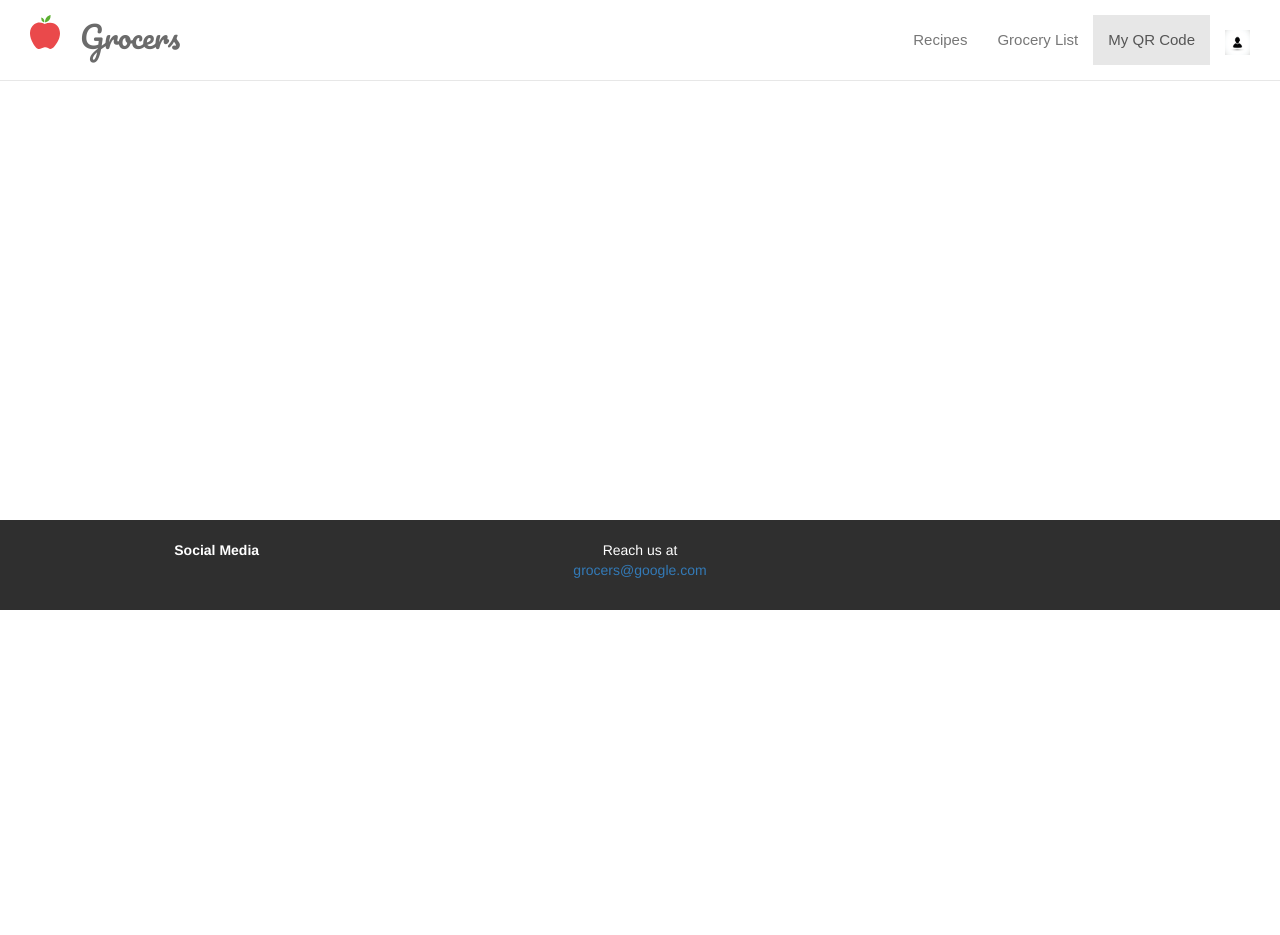
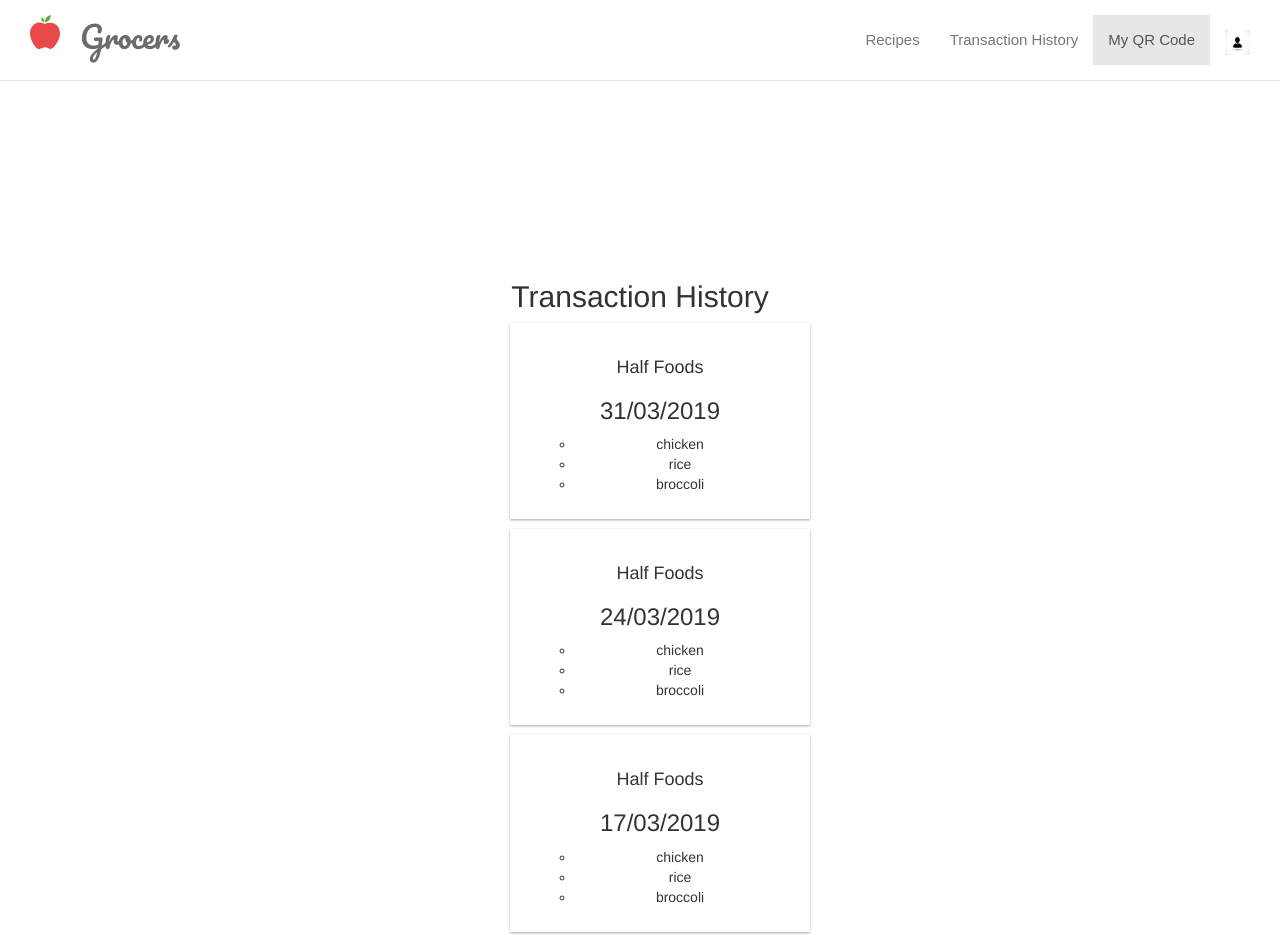
Before and after one commit to Erich-e/lahacks2019, a website: page app/frontend/grocery-list.ejs in a window 1280 px wide. Shown: the top 935 px of the page. Before the commit the page ends 800 px from the top, so only its background shows below. Drawn offline with nearby package versions, Linux system fonts and the light colour scheme; files that its build step writes are made by us from their sources.

Commit message:
purchase history page

```diff
--- a/app/frontend/dashboard.ejs
+++ b/app/frontend/dashboard.ejs
@@ -82,7 +82,7 @@ c35.1-8.4,46.3,54.3,101.9-41.6S205.1,29.9,115.2,71.5z"/>
 	    </ul>
 	    <ul class="nav navbar-nav navbar-right" style="padding-top: 15px; padding-right: 15px;">
 	      <li><a href="recipes">Recipes</a></li>
-	      <li><a href="grocery-list">Grocery List</a></li>
+	      <li><a href="grocery-list">Transaction History</a></li>
 	      <li class="active">
 					<a href="dashboard">My QR Code</a>
 			</li>
--- a/app/frontend/grocery-list.ejs
+++ b/app/frontend/grocery-list.ejs
@@ -77,7 +77,7 @@
 	    </ul>
 	    <ul class="nav navbar-nav navbar-right" style="padding-top: 15px; padding-right: 15px;">
 	      <li><a href="recipes">Recipes</a></li>
-	      <li><a href="grocery-list">Grocery List</a></li>
+	      <li><a href="grocery-list">Transaction History</a></li>
 				<li class="active"><a href="dashboard">My QR Code</a></li>
 				<li class="dropdown">
 					<a href="#" data-toggle="dropdown" class="dropdown-toggle">
@@ -92,10 +92,51 @@
 	</nav>
 
 	<!-- Fill Content Later -->
-	<div class="content">
-
-
-
+	<div class="content" style="display: block">
+		<center>
+		<h2>Transaction History</h2>
+		<% var data = [
+		{
+			vendorName: "Half Foods",
+			date: "31/03/2019",
+			foodItems: ["chicken", "rice", "broccoli"]
+		},
+		{
+			vendorName: "Half Foods",
+			date: "24/03/2019",
+			foodItems: ["chicken", "rice", "broccoli"]
+		},
+		{
+			vendorName: "Half Foods",
+			date: "17/03/2019",
+			foodItems: ["chicken", "rice", "broccoli"]
+		},
+		{
+			vendorName: "Frozen Pizza Supercenter",
+			date: "10/03/2019",
+			foodItems: ["DiGiorno", "DiGiorno", "DiGiorno", "DiGiorno", "DiGiorno"]
+		},
+		{
+			vendorName: "Half Foods",
+			date: "3/03/2019",
+			foodItems: ["chicken", "rice", "broccoli"]
+		},
+		]; %>
+		<% for(var i=0; i < data.length; i++) { %>
+			<span></span>
+			<ul>
+				<li class="card" style="display: block">
+					<h4><%= data[i].vendorName %></h5>
+					<h3><%= data[i].date %></h3>
+					<ul>
+					<% for(var j=0; j < data[i].foodItems.length; j++) { %>
+						<li> <%= data[i].foodItems[j] %> </li>
+					<% } %>
+					</ul>
+				</li>
+			</ul>
+	 <% } %>
+		</center>
 	</div>
 
 	<!-- Footer Panel -->
--- a/app/frontend/recipes.ejs
+++ b/app/frontend/recipes.ejs
@@ -70,7 +70,7 @@
 	    </ul>
 	    <ul class="nav navbar-nav navbar-right" style="padding-top: 15px; padding-right: 15px;">
 	      <li><a href="recipes">Recipes</a></li>
-	      <li><a href="grocery-list">Grocery List</a></li>
+	      <li><a href="grocery-list">Transaction History</a></li>
 	      <li class="active"><a href="dashboard">My QR Code</a></li>
 				<li class="dropdown">
 					<a href="#" data-toggle="dropdown" class="dropdown-toggle">
--- a/app/frontend/token.js
+++ b/app/frontend/token.js
@@ -33,18 +33,19 @@ function signup() {
     };
     console.log(payload);
 
+    $( document ).ajaxError(function() {
+        alert("Something went wrong");
+    });
+
     $.post("/api/users", payload, (data, status) => {
         console.log("returned from the server");
         if (status == "success") {
             document.cookie = `token=${data}`;
             window.location.replace("http://localhost:3000/dashboard");
         }
-        else {
-            document.getElementById("emailInput").value = "";
-            document.getElementById("passwordInput").value = "";
-            console.log(status);
-            alert(data);
-        }
+    }).complete( () => {
+        document.getElementById("emailInput").value = "";
+        document.getElementById("passwordInput").value = "";
     });
 }
 
@@ -53,3 +54,12 @@ function logout() {
     document.cookie = "token=; expires=Thu, 01 Jan 1970 00:00:01 GMT;";
     window.location.replace("http://localhost:3000/index.html");
 };
+
+function currentUserTransactions(transactions) {
+    $.get("/api/users/transactions", (data, status) => {
+        console.log("returned from the server");
+        if (status == "success") {
+            transactions.data = data;
+        }
+    })
+};
```
Also changed, not shown: app/frontend/template.html (+1 -1 lines), app/server.js (+13 -4 lines).
